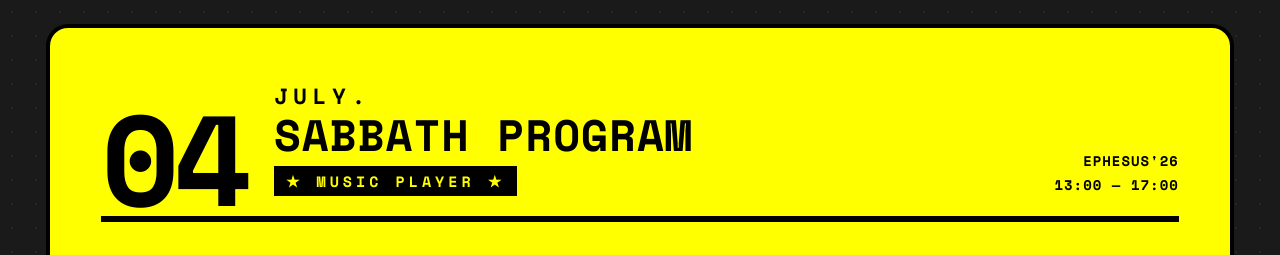
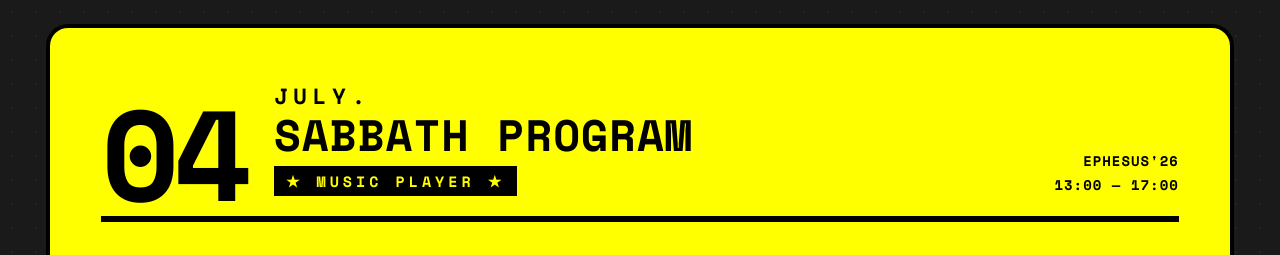
Before and after one commit to iliev-blnk/efes-player, a plain HTML site: page index.html in a window 1280 px wide. Shown: the top 255 px of the page. Drawn offline with nearby package versions, Linux system fonts and the light colour scheme.

Commit message:
Fix 04 alignment: negative margin-bottom instead of line-height

```diff
--- a/index.html
+++ b/index.html
@@ -54,8 +54,9 @@
   }
   .h-num{
     font-size:clamp(64px,10vw,128px);
-    line-height:.6;
+    line-height:.8;
     letter-spacing:-6px;
+    margin-bottom:-8px;
   }
   .h-mid{flex:1;min-width:0;}
   .h-jul{
```
